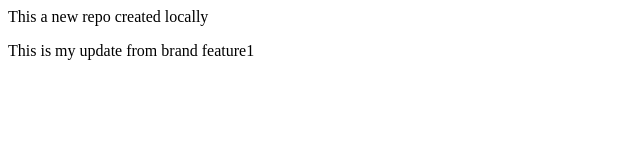
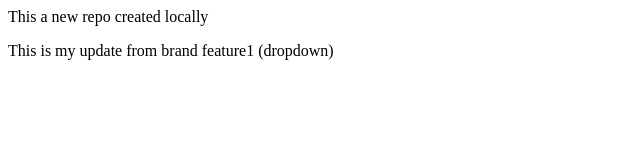
Before and after one commit to vandit-11/localrepo, a plain HTML site: page index.html in a window 1280 px wide. Shown: the full height of the page, 0-640 px from the left. Drawn offline with Linux system fonts and the light colour scheme.

Commit message:
Added dropdown

```diff
--- a/index.html
+++ b/index.html
@@ -1,2 +1,2 @@
 <p>This a new repo created locally</p>
-<p>This is my update from brand feature1</p>
+<p>This is my update from brand feature1 (dropdown)</p>
```
